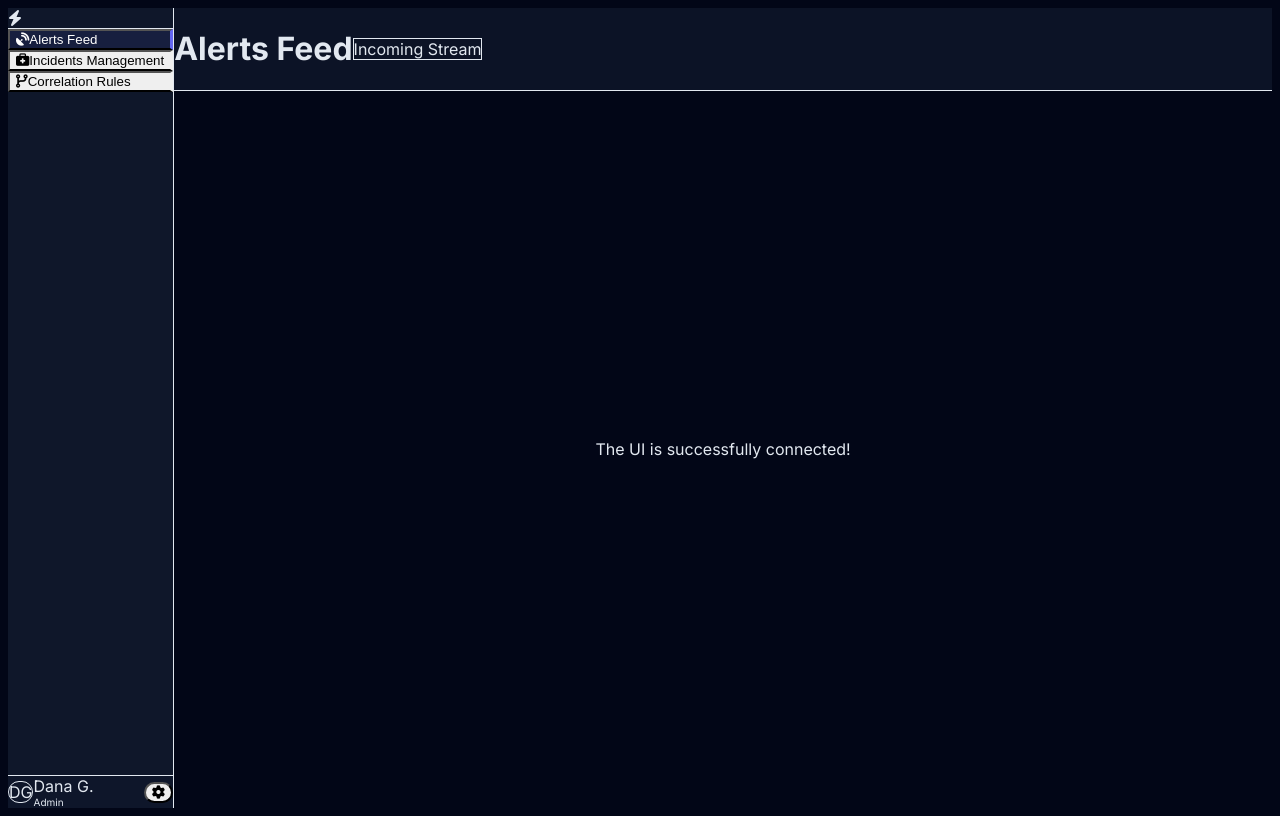
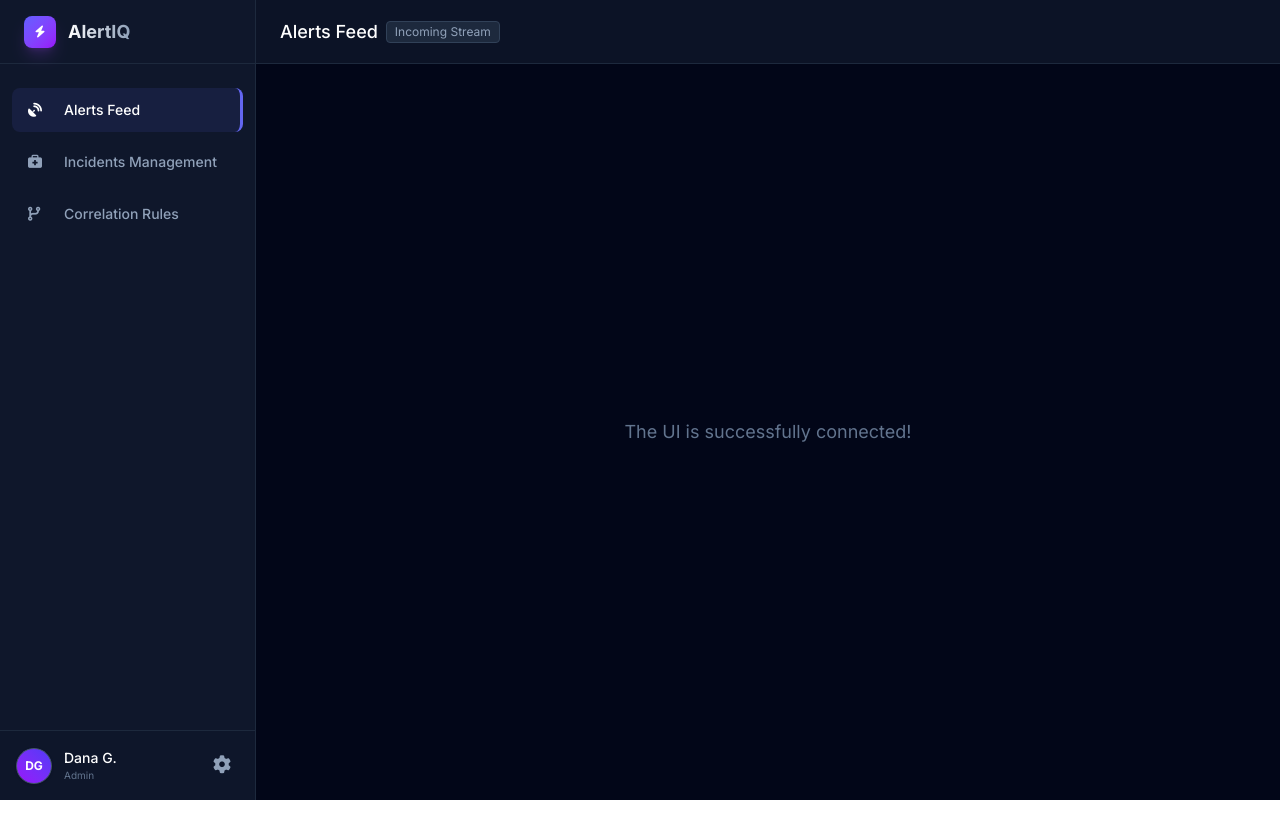
Before and after one commit to AlertIQOG/AlertIQ, a Next.js app in the folder frontend/: page / in a window 1280 px wide. Built offline with nearby package versions, Linux system fonts and the light colour scheme.

Commit message:
fix: update tailwind v4 configuration to resolve styling issues

```diff
--- a/frontend/app/globals.css
+++ b/frontend/app/globals.css
@@ -1,26 +1,15 @@
-@tailwind base;
-@tailwind components;
-@tailwind utilities;
+@import "tailwindcss";
 
 @theme {
-  --color-slate-850: #1e293b;
-  --color-slate-900: #0f172a;
-  --color-slate-950: #020617;
-  --color-primary-400: #818cf8;
-  --color-primary-500: #6366f1;
-  --color-primary-600: #4f46e5;
-  --font-sans: 'Inter', sans-serif;
+  --font-sans: "Inter", sans-serif;
 }
 
-body {
-  background-color: #020617;
-  color: #e2e8f0;
+.nav-btn.active {
+  background-color: rgba(99, 102, 241, 0.1);
+  color: white;
+  border-right: 3px solid #6366f1;
 }
 
-.hidden-view { display: none !important; }
-.drawer { transform: translateX(100%); transition: transform 0.3s ease-in-out; }
-.drawer.open { transform: translateX(0); }
-.nav-btn.active { background-color: rgba(99, 102, 241, 0.1); color: white; border-right: 3px solid #6366f1; }
-.nav-btn { border-right: 3px solid transparent; }
-.input-dark { background-color: #0f172a; border-color: #1e293b; }
-.input-dark:focus { border-color: #6366f1; }
+.nav-btn {
+  border-right: 3px solid transparent;
+}
--- a/frontend/app/layout.tsx
+++ b/frontend/app/layout.tsx
@@ -14,8 +14,8 @@ export default function RootLayout({
   return (
     <html lang="en" className="dark">
       <head>
-        <link href="https://cdnjs.cloudflare.com/ajax/libs/font-awesome/6.4.0/css/all.min.css" rel="stylesheet" />
-        <link href="https://fonts.googleapis.com/css2?family=Inter:wght@300;400;500;600;700&display=swap" rel="stylesheet" />
+        <link rel="stylesheet" href="https://cdnjs.cloudflare.com/ajax/libs/font-awesome/6.4.0/css/all.min.css" />
+        <link rel="stylesheet" href="https://fonts.googleapis.com/css2?family=Inter:wght@300;400;500;600;700&display=swap" />
       </head>
       <body className="flex h-screen overflow-hidden text-sm font-sans selection:bg-primary-500/30">
         {children}
--- a/frontend/app/page.tsx
+++ b/frontend/app/page.tsx
@@ -12,15 +12,15 @@ export default function Home() {
           </div>
           <nav className="px-3 space-y-2">
             <button className="nav-btn active w-full flex items-center px-4 py-3 text-slate-400 hover:text-white hover:bg-slate-800 rounded-lg transition-colors text-left group">
-              <i className="fas fa-satellite-dish w-6 group-hover:text-white"></i>
+              <i className="fas fa-satellite-dish w-6 group-hover:text-white mr-3"></i>
               <span className="font-medium">Alerts Feed</span>
             </button>
             <button className="nav-btn w-full flex items-center px-4 py-3 text-slate-400 hover:text-white hover:bg-slate-800 rounded-lg transition-colors text-left group">
-              <i className="fas fa-briefcase-medical w-6 group-hover:text-white"></i>
+              <i className="fas fa-briefcase-medical w-6 group-hover:text-white mr-3"></i>
               <span className="font-medium">Incidents Management</span>
             </button>
             <button className="nav-btn w-full flex items-center px-4 py-3 text-slate-400 hover:text-white hover:bg-slate-800 rounded-lg transition-colors text-left group">
-              <i className="fas fa-code-branch w-6 group-hover:text-white"></i>
+              <i className="fas fa-code-branch w-6 group-hover:text-white mr-3"></i>
               <span className="font-medium">Correlation Rules</span>
             </button>
           </nav>
@@ -52,7 +52,7 @@ export default function Home() {
         </header>
 
         <div className="flex-1 overflow-y-auto p-6 flex items-center justify-center">
-             <p className="text-slate-500 text-lg">The UI is successfully connected!</p>
+          <p className="text-slate-500 text-lg">The UI is successfully connected!</p>
         </div>
       </main>
     </>
```
